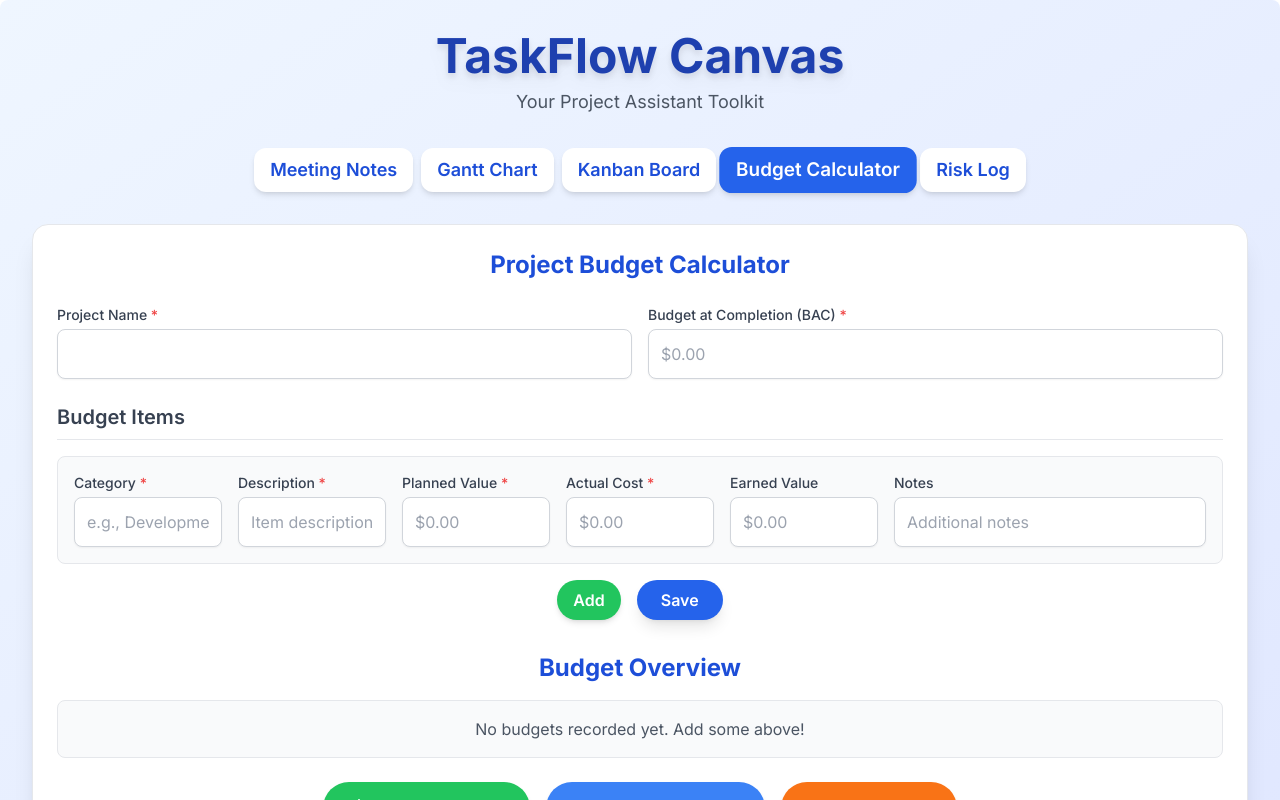
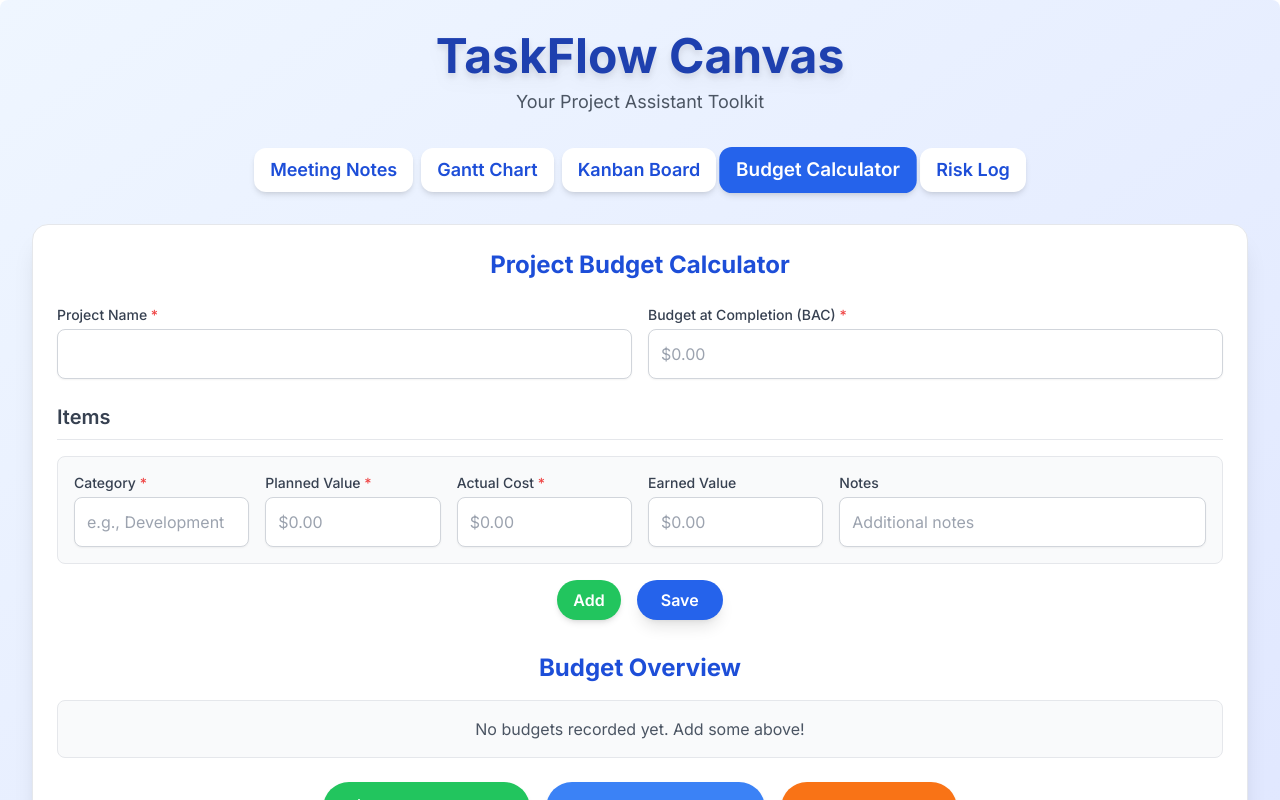
Before and after one commit to Silvia-9/taskflow-canvas, a React (Create React App) app: page / in a window 1280 px wide. Both pictures are taken after a click on the button "Budget Calculator". Shown: the top 800 px of the page. Built offline with nearby package versions, Linux system fonts and the light colour scheme.

Commit message:
Budget Calculator: Change 'Budget Items' to 'Items' and remove description field

```diff
--- a/src/App.tsx
+++ b/src/App.tsx
@@ -64,7 +64,6 @@ interface TaskCard {
 interface BudgetItem {
     id: number;
     category: string;
-    description: string;
     estimatedCost: number;
     actualCost: number;
     earnedValue: number;
@@ -593,7 +592,7 @@ const App = () => {
 
                     pdf.setFontSize(13);
                     pdf.setTextColor(40, 116, 166);
-                    yPosition = addWrappedText('DETAILED BUDGET ITEMS BREAKDOWN', margin, yPosition, pageWidth - 2 * margin, 13);
+                    yPosition = addWrappedText('DETAILED ITEMS BREAKDOWN', margin, yPosition, pageWidth - 2 * margin, 13);
                     yPosition += 3;
 
                     // Add underline for section
@@ -615,7 +614,7 @@ const App = () => {
 
                         pdf.setFontSize(10);
                         pdf.setTextColor(0, 0, 0);
-                        yPosition = addWrappedText(`   Description: ${item.description}`, margin + 10, yPosition, pageWidth - 2 * margin - 10);
+                        yPosition = addWrappedText(`   Category: ${item.category}`, margin + 10, yPosition, pageWidth - 2 * margin - 10);
 
                         // Financial details in structured format
                         yPosition = addWrappedText(`   • Planned Value (PV): $${item.estimatedCost.toLocaleString()}`, margin + 10, yPosition, pageWidth - 2 * margin - 10);
@@ -844,7 +843,7 @@ const App = () => {
                             'Project Name': budget.projectName,
                             'Budget at Completion (BAC)': '',
                             'Category': item.category,
-                            'Description': item.description,
+                            'Category': item.category,
                             'Planned Value (PV)': item.estimatedCost,
                             'Earned Value (EV)': item.earnedValue,
                             'Actual Cost (AC)': item.actualCost,
@@ -2166,12 +2165,12 @@ const BudgetCalculatorComponent: React.FC<BudgetCalculatorProps> = ({ onAddBudge
     const [projectName, setProjectName] = useState('');
     const [totalBudget, setTotalBudget] = useState('');
     const [budgetItems, setBudgetItems] = useState<BudgetItem[]>([
-        { id: 1, category: '', description: '', estimatedCost: 0, actualCost: 0, earnedValue: 0, notes: '' }
+        { id: 1, category: '', estimatedCost: 0, actualCost: 0, earnedValue: 0, notes: '' }
     ]);
 
     const addBudgetItem = () => {
         setBudgetItems(prev => [...prev, {
-            id: Date.now(), category: '', description: '', estimatedCost: 0, actualCost: 0, earnedValue: 0, notes: ''
+            id: Date.now(), category: '', estimatedCost: 0, actualCost: 0, earnedValue: 0, notes: ''
         }]);
     };
 
@@ -2193,14 +2192,13 @@ const BudgetCalculatorComponent: React.FC<BudgetCalculatorProps> = ({ onAddBudge
         // Validate required budget item fields
         const invalidItems = budgetItems.filter(item =>
             !item.category.trim() ||
-            !item.description.trim() ||
             item.estimatedCost < 0 ||
             item.actualCost < 0 ||
             item.earnedValue < 0
         );
 
         if (invalidItems.length > 0) {
-            alert('Please fill in all required fields (Category, Description, Planned Value, and Actual Cost) for all budget items. Values cannot be negative.');
+            alert('Please fill in all required fields (Category, Planned Value, and Actual Cost) for all budget items. Values cannot be negative.');
             return;
         }
 
@@ -2208,7 +2206,7 @@ const BudgetCalculatorComponent: React.FC<BudgetCalculatorProps> = ({ onAddBudge
             projectName, totalBudget: parseFloat(totalBudget), items: budgetItems
         });
         setProjectName(''); setTotalBudget('');
-        setBudgetItems([{ id: 1, category: '', description: '', estimatedCost: 0, actualCost: 0, earnedValue: 0, notes: '' }]);
+        setBudgetItems([{ id: 1, category: '', estimatedCost: 0, actualCost: 0, earnedValue: 0, notes: '' }]);
     };
 
     const getTotalEstimated = (budget: ProjectBudget) => budget.items.reduce((sum, item) => sum + item.estimatedCost, 0);
@@ -2250,9 +2248,9 @@ const BudgetCalculatorComponent: React.FC<BudgetCalculatorProps> = ({ onAddBudge
                     <InputField label="Budget at Completion (BAC)" type="number" value={totalBudget} onChange={setTotalBudget} placeholder="$0.00" required />
                 </div>
 
-                <h3 className="text-xl font-semibold text-gray-700 mb-4 border-b pb-2">Budget Items</h3>
+                <h3 className="text-xl font-semibold text-gray-700 mb-4 border-b pb-2">Items</h3>
                 {budgetItems.map((item, index) => (
-                    <div key={item.id} className="grid grid-cols-1 md:grid-cols-7 gap-4 mb-4 p-4 border border-gray-200 rounded-lg bg-gray-50 relative">
+                    <div key={item.id} className="grid grid-cols-1 md:grid-cols-6 gap-4 mb-4 p-4 border border-gray-200 rounded-lg bg-gray-50 relative">
                         {budgetItems.length > 1 && (
                             <button
                                 type="button"
@@ -2269,14 +2267,6 @@ const BudgetCalculatorComponent: React.FC<BudgetCalculatorProps> = ({ onAddBudge
                             value={item.category}
                             onChange={(val) => handleBudgetItemChange(item.id, 'category', val)}
                             placeholder="e.g., Development"
-                            required
-                        />
-                        <InputField
-                            label="Description"
-                            type="text"
-                            value={item.description}
-                            onChange={(val) => handleBudgetItemChange(item.id, 'description', val)}
-                            placeholder="Item description"
                             required
                         />
                         <InputField
```
